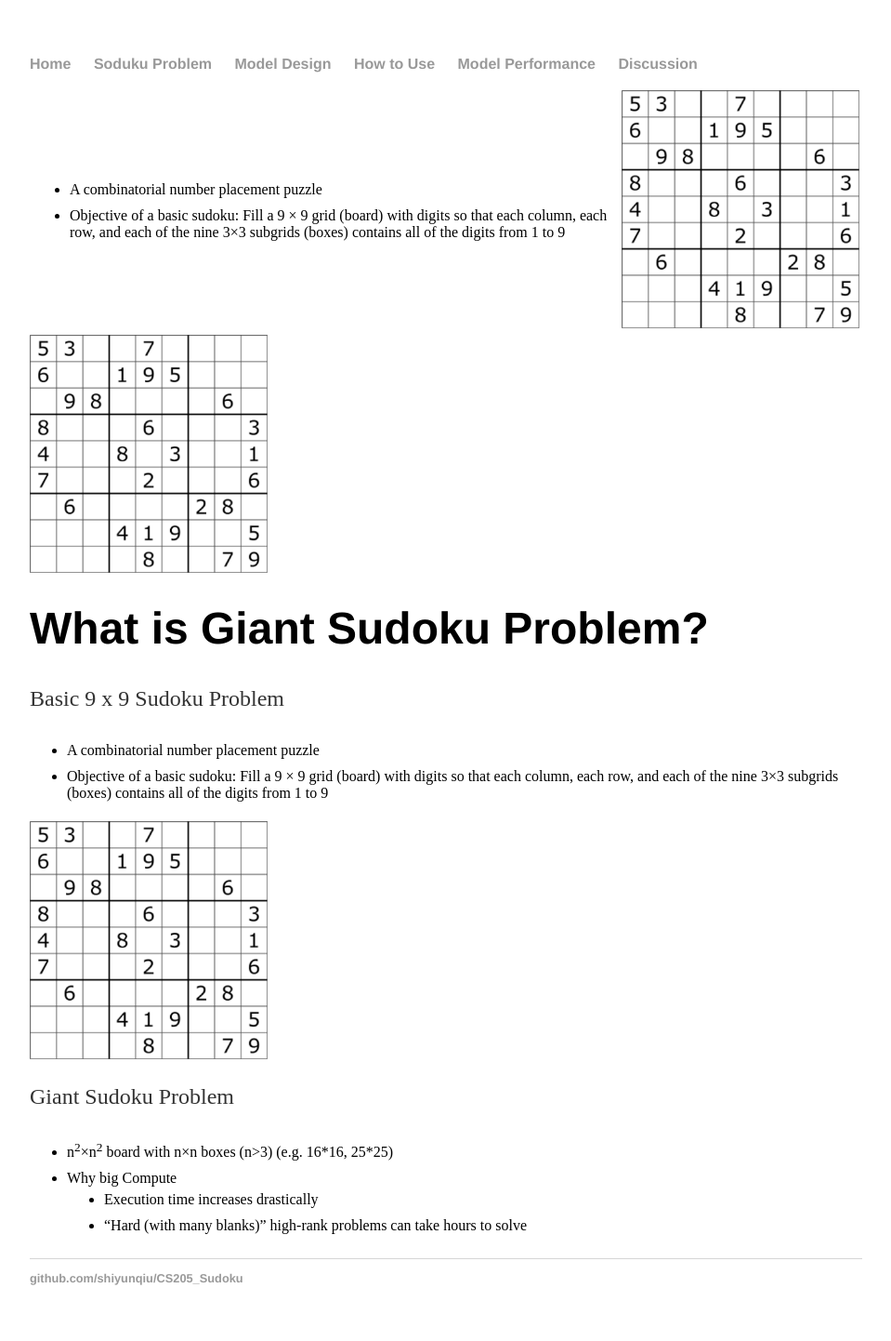
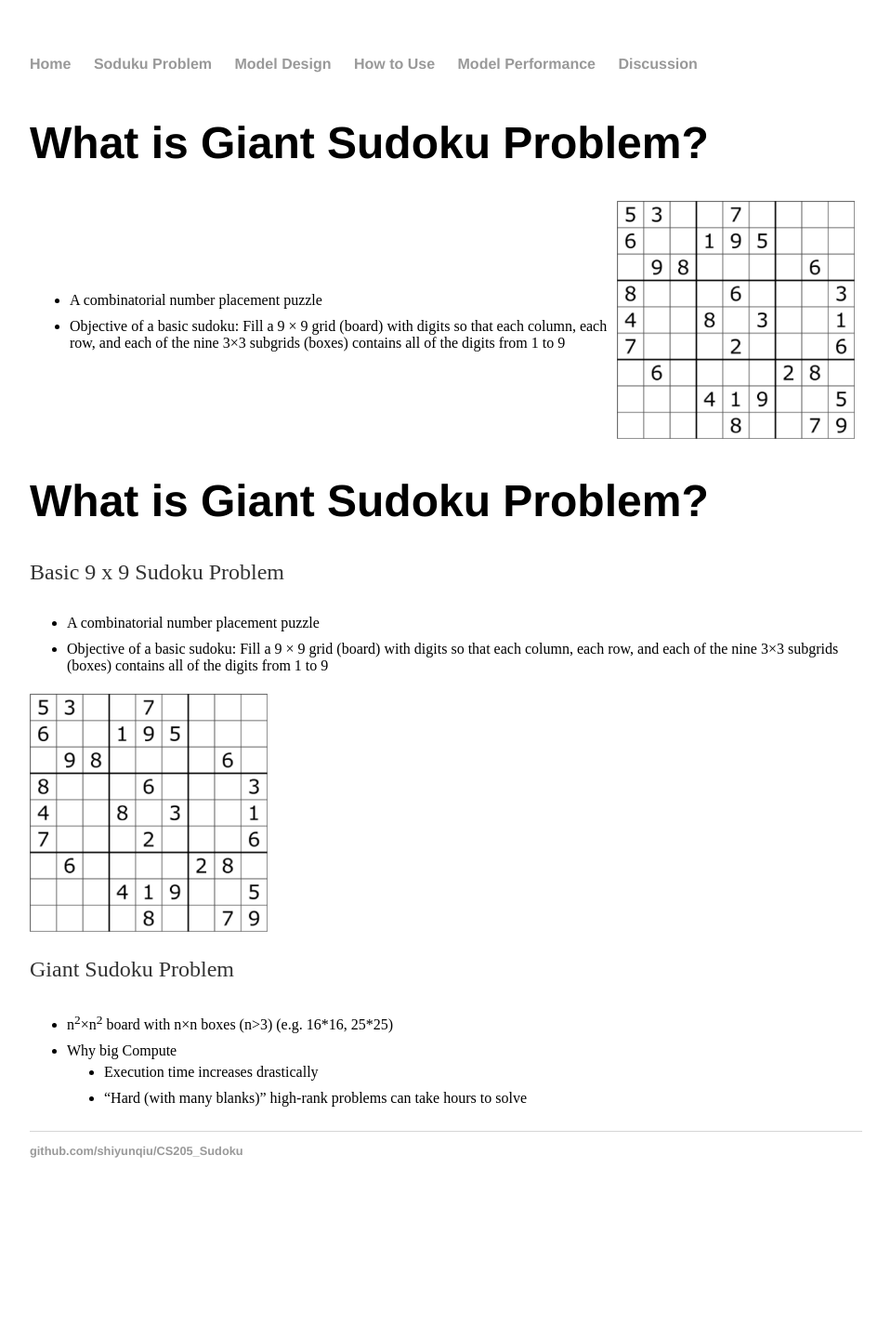
Before and after one commit to shuxiangru/CS205_G1.github.io, a Jekyll site: the page built from sudoku/index.html, in a window 1280 px wide. Shown: the whole page at 93% size, without its empty margins (160-1119 px from the left). Built offline with Jekyll 4.4.1, drawn with Linux system fonts in a browser that asks for light colours; after the commit the page ends 1305 px from its top, so only the background shows below that.

Commit message:
Update index.html

```diff
--- a/sudoku/index.html
+++ b/sudoku/index.html
@@ -4,6 +4,9 @@ title: sudoku intro
 ---
 
 
+
+		<div class="clearfix float_right">
+			<h1>What is Giant Sudoku Problem?</h1>
 			<table>
 				<tr>
 					<td><ul style="list-style-type:disc">
@@ -15,8 +18,6 @@ title: sudoku intro
 
 				 </tr>
 			</table>
-		<div class="clearfix float_right">
-			<img src="/CS205_G1.github.io/img/basic_sudoku.png" alt="basic_sudoku" width="256" height="256">
 			<div>
 				<h1>What is Giant Sudoku Problem?</h1>
 				<p>Basic 9 x 9 Sudoku Problem</p>
```
Lines whose indentation alone changed are shown as unchanged.
